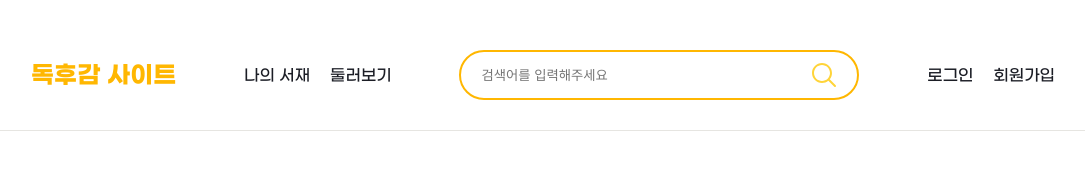
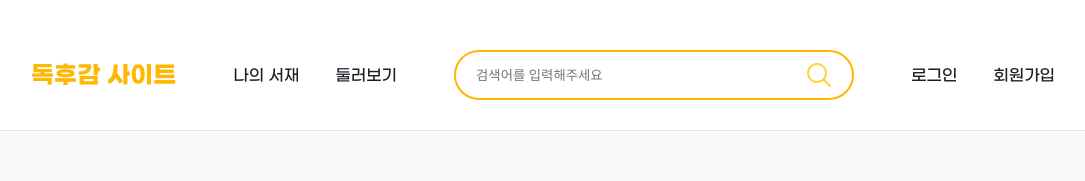
Before and after one commit to jhyep/db-team4-project, a React (Vite) app in the folder client/: page /signup in a window 1280 px wide. Shown: the top 181 px of the page, without its empty margins (97-1182 px from the left). Built offline with nearby package versions, Linux system fonts and the light colour scheme.

Commit message:
design: 페이지 전체 스타일 수정

```diff
--- a/client/src/App.jsx
+++ b/client/src/App.jsx
@@ -18,6 +18,7 @@ function App() {
 export default App;
 
 const Wrap = styled.div`
+  background-color: #fafafa;
   min-height: 500px;
   position: relative;
   padding-bottom: 70px;
--- a/client/src/components/Footer/index.jsx
+++ b/client/src/components/Footer/index.jsx
@@ -1,3 +1,4 @@
+import { Link } from 'react-router-dom';
 import styled from 'styled-components';
 
 function Footer() {
@@ -5,10 +6,18 @@ function Footer() {
     <FooterContainer>
       <FooterContents>
         <CopyrightDiv>&copy; 2023 COMP322</CopyrightDiv>
-        <PageDiv>Main</PageDiv>
-        <PageDiv>Sign Up</PageDiv>
-        <PageDiv>Log In</PageDiv>
-        <PageDiv>My Page</PageDiv>
+        <PageDiv>
+          <Link to="/">Main</Link>
+        </PageDiv>
+        <PageDiv>
+          <Link to="/signup">Sign Up</Link>
+        </PageDiv>
+        <PageDiv>
+          <Link to="/login">Log In</Link>
+        </PageDiv>
+        <PageDiv>
+          <Link to="/mypage">My Page</Link>
+        </PageDiv>
         <PageDiv>Search</PageDiv>
         <PageDiv>
           <a href="https://github.com/jhyep/db-team4-project.git">Our Github</a>
@@ -22,7 +31,7 @@ export default Footer;
 
 const FooterContainer = styled.footer`
   padding: 50px 0px;
-  background-color: #fafafa;
+  background-color: #f8f8f8;
   border-top: 1px solid rgba(172, 168, 155, 0.3);
   position: relative;
   transform: translateY(0%);
--- a/client/src/components/Header/HeaderMenu/HeaderMenuStyle.jsx
+++ b/client/src/components/Header/HeaderMenu/HeaderMenuStyle.jsx
@@ -1,9 +1,10 @@
 import styled from 'styled-components';
+import palette from '../../../styles/palette';
 
 export const MenuContainer = styled.div`
-  color: #1b1d25;
+  color: ${palette.lightBlack};
   display: flex;
-  gap: 20px;
+  gap: 36px;
   font-family: GmarketSansMedium;
 
   > div {
--- a/client/src/components/Header/index.jsx
+++ b/client/src/components/Header/index.jsx
@@ -7,20 +7,26 @@ import palette from '../../styles/palette';
 function Header() {
   return (
     <>
+      <HeaderWrapper>
         <HeaderContainer>
           <Title>독후감 사이트</Title>
           <LeftMenu />
           <SearchBar />
           <RightMenu />
         </HeaderContainer>
-      <Divider />
+      </HeaderWrapper>
     </>
   );
 }
 
 export default Header;
 
-const HeaderContainer = styled.header`
+const HeaderWrapper = styled.header`
+  background-color: #fff;
+  border-bottom: 1px solid rgba(172, 168, 155, 0.3);
+`;
+
+const HeaderContainer = styled.div`
   display: flex;
   padding: 50px 0 30px 0;
   align-items: center;
@@ -34,7 +40,3 @@ const Title = styled.h2`
   cursor: pointer;
   font-family: GmarketSansBold;
 `;
-
-const Divider = styled.div`
-  border-bottom: 1px solid rgba(172, 168, 155, 0.3);
-`;
--- a/client/src/pages/LogIn/style.jsx
+++ b/client/src/pages/LogIn/style.jsx
@@ -1,6 +1,7 @@
 import styled from 'styled-components';
 
 export const Container = styled.div`
+  background-color: #fff;
   border: 1px solid #eee;
   width: 300px;
   margin: auto;
--- a/client/src/styles/palette.js
+++ b/client/src/styles/palette.js
@@ -1,5 +1,7 @@
 const palette = {
   mainYellow: '#ffb701',
+  highlight: '#ffd400',
+  lightBlack: '#1b1d25',
 };
 
 export default palette;
```
Lines whose indentation alone changed are shown as unchanged.
